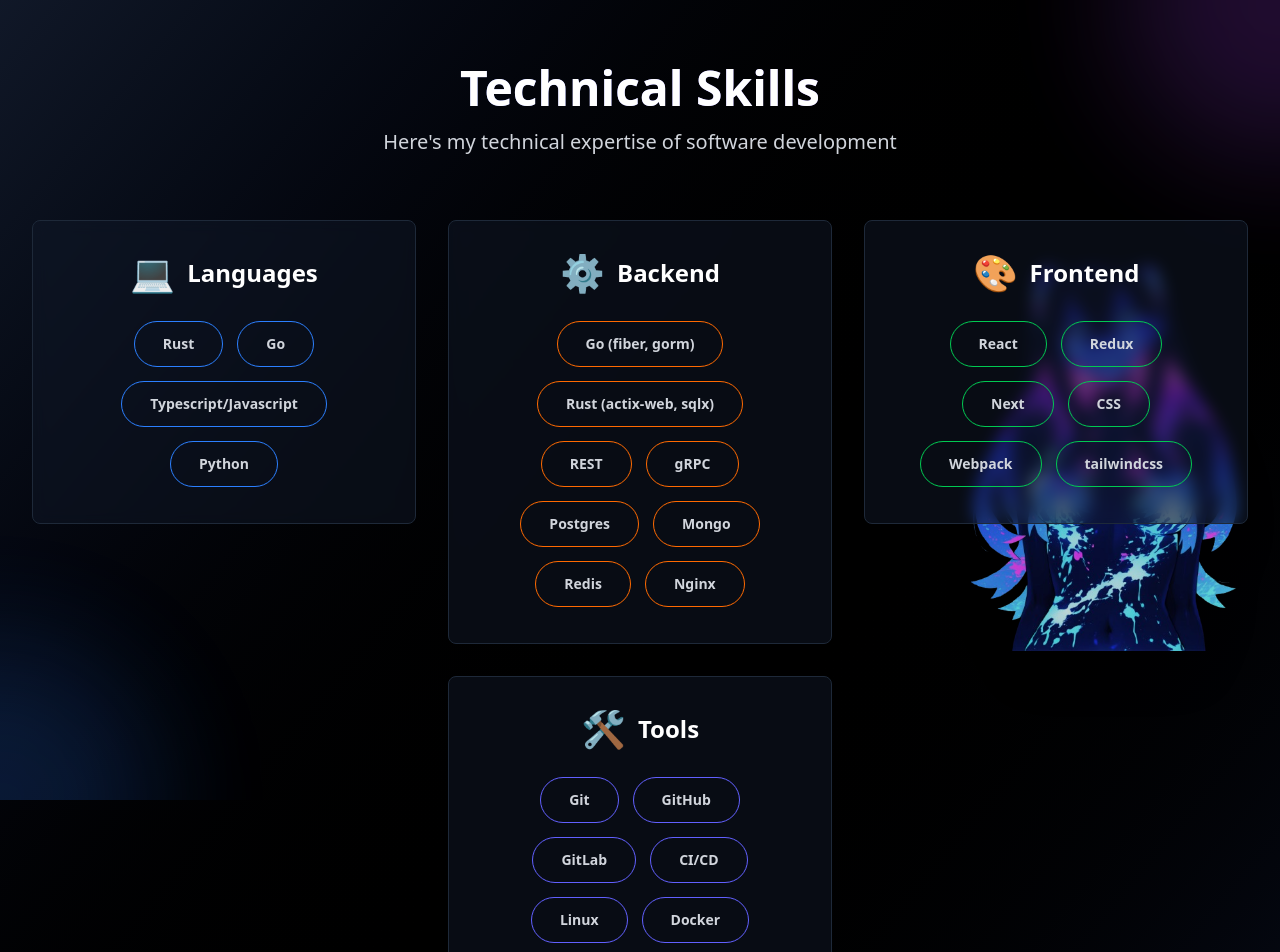
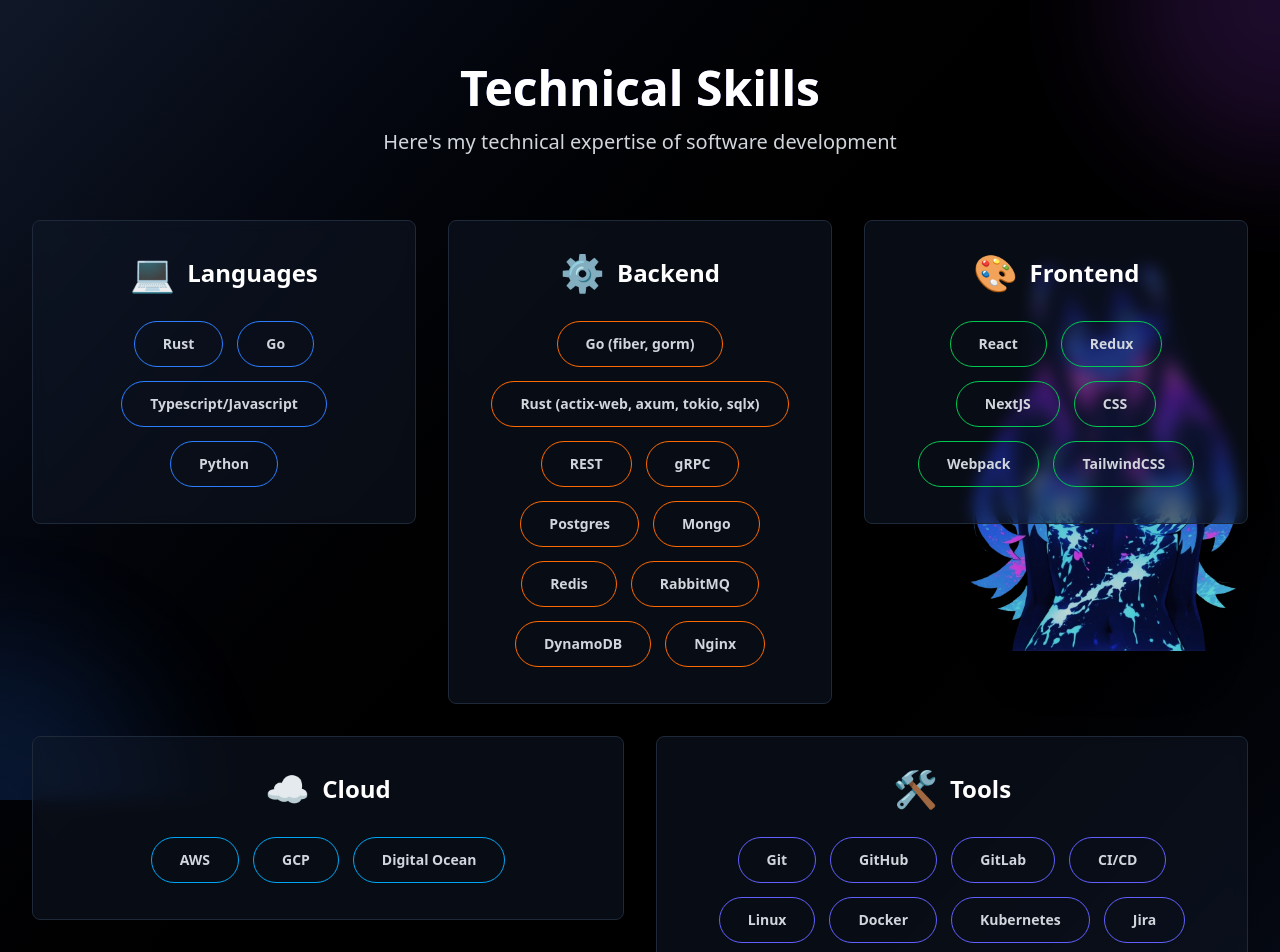
Before and after one commit to 0xataru/personal, a Next.js app: page /skills in a window 1280 px wide. Shown: the top 952 px of the page. Built offline with nearby package versions, Linux system fonts and the light colour scheme.

Commit message:
Update tech stack categories, enhance skills layout, and modify contact email. Add todo.txt to .gitignore and update footer copyright year.

```diff
--- a/src/app/skills/page.tsx
+++ b/src/app/skills/page.tsx
@@ -3,6 +3,14 @@
 import Link from "next/link";
 
 const skillCategories = Object.values(techStackData);
+const TOP_ROW_COUNT = 3;
+
+function getSkillGridClass(index: number): string {
+  if (index < TOP_ROW_COUNT) {
+    return "xl:col-span-2";
+  }
+  return "xl:col-span-3";
+}
 
 function SkillSection({ category }: { category: typeof skillCategories[0] }) {
   return (
@@ -36,11 +44,9 @@
           </p>
         </div>
 
-        <div className="grid grid-cols-1 md:grid-cols-2 xl:grid-cols-3 gap-4 sm:gap-6 lg:gap-8 mb-8 sm:mb-12 lg:mb-16">
+        <div className="grid grid-cols-1 md:grid-cols-2 xl:grid-cols-6 gap-4 sm:gap-6 lg:gap-8 mb-8 sm:mb-12 lg:mb-16">
           {skillCategories.map((category, index) => (
-            <div key={category.name} className={`${
-              skillCategories.length === 4 && index === 3 ? 'xl:col-start-2' : ''
-            }`}>
+            <div key={category.name} className={getSkillGridClass(index)}>
               <SkillSection category={category} />
             </div>
           ))}
--- a/src/components/sections/ContactSection.tsx
+++ b/src/components/sections/ContactSection.tsx
@@ -24,7 +24,7 @@
             GitHub
           </a>
           <a
-            href="mailto:0xataru.rs@gmail.com"
+            href="mailto:raitermark@proton.me"
             className="px-4 sm:px-5 lg:px-6 py-3 bg-gray-800 hover:bg-gray-700 text-white rounded-lg border border-gray-700 hover:border-gray-600 transition-all duration-200 flex items-center justify-center gap-2 text-sm sm:text-base min-h-[44px]"
           >
             <EmailIcon />
--- a/src/components/ui/Footer.tsx
+++ b/src/components/ui/Footer.tsx
@@ -3,7 +3,7 @@
     <footer className="bg-gray-900 border-t border-gray-800 py-6 sm:py-8">
       <div className="max-w-4xl mx-auto px-4 sm:px-6 lg:px-8 text-center">
         <p className="text-gray-400 text-sm sm:text-base">
-          © 2025 Ataru.
+          © 2026 Ataru.
         </p>
       </div>
     </footer>
--- a/src/data/techStack.ts
+++ b/src/data/techStack.ts
@@ -1,6 +1,6 @@
 export interface TechItem {
   name: string;
-  category: "Languages" | "Frontend" | "Backend" | "Testing" | "Tools";
+  category: "Languages" | "Frontend" | "Backend" | "Cloud" | "Testing" | "Tools";
 }
 
 export interface TechCategory {
@@ -27,7 +27,7 @@
     color: "bg-gradient-to-r from-orange-500 to-red-500",
     borderColor: "border-orange-500",
     technologies: [
-      "Go (fiber, gorm)", "Rust (actix-web, sqlx)", "REST", "gRPC", "Postgres", "Mongo", "Redis", "Nginx"
+      "Go (fiber, gorm)", "Rust (actix-web, axum, tokio, sqlx)", "REST", "gRPC", "Postgres", "Mongo", "Redis", "RabbitMQ", "DynamoDB", "Nginx"
     ]
   },
   Frontend: {
@@ -36,7 +36,16 @@
     color: "bg-gradient-to-r from-green-500 to-emerald-500",
     borderColor: "border-green-500",
     technologies: [
-      "React", "Redux", "Next", "CSS", "Webpack", "tailwindcss"
+      "React", "Redux", "NextJS", "CSS", "Webpack", "TailwindCSS"
+    ]
+  },
+  Cloud: {
+    name: "Cloud",
+    icon: "☁️",
+    color: "bg-gradient-to-r from-sky-500 to-blue-500",
+    borderColor: "border-sky-500",
+    technologies: [
+      "AWS", "GCP", "Digital Ocean"
     ]
   },
   Tools: {
@@ -45,7 +54,7 @@
     color: "bg-gradient-to-r from-indigo-500 to-purple-500",
     borderColor: "border-indigo-500",
     technologies: [
-      "Git", "GitHub", "GitLab", "CI/CD", "Linux", "Docker", "Kubernetes", "Terraform", "Helm", "Jira"
+      "Git", "GitHub", "GitLab", "CI/CD", "Linux", "Docker", "Kubernetes", "Jira"
     ]
   }
 };
```
Also changed, not shown: 2 other files (tests, documents, lock files or other folders).
